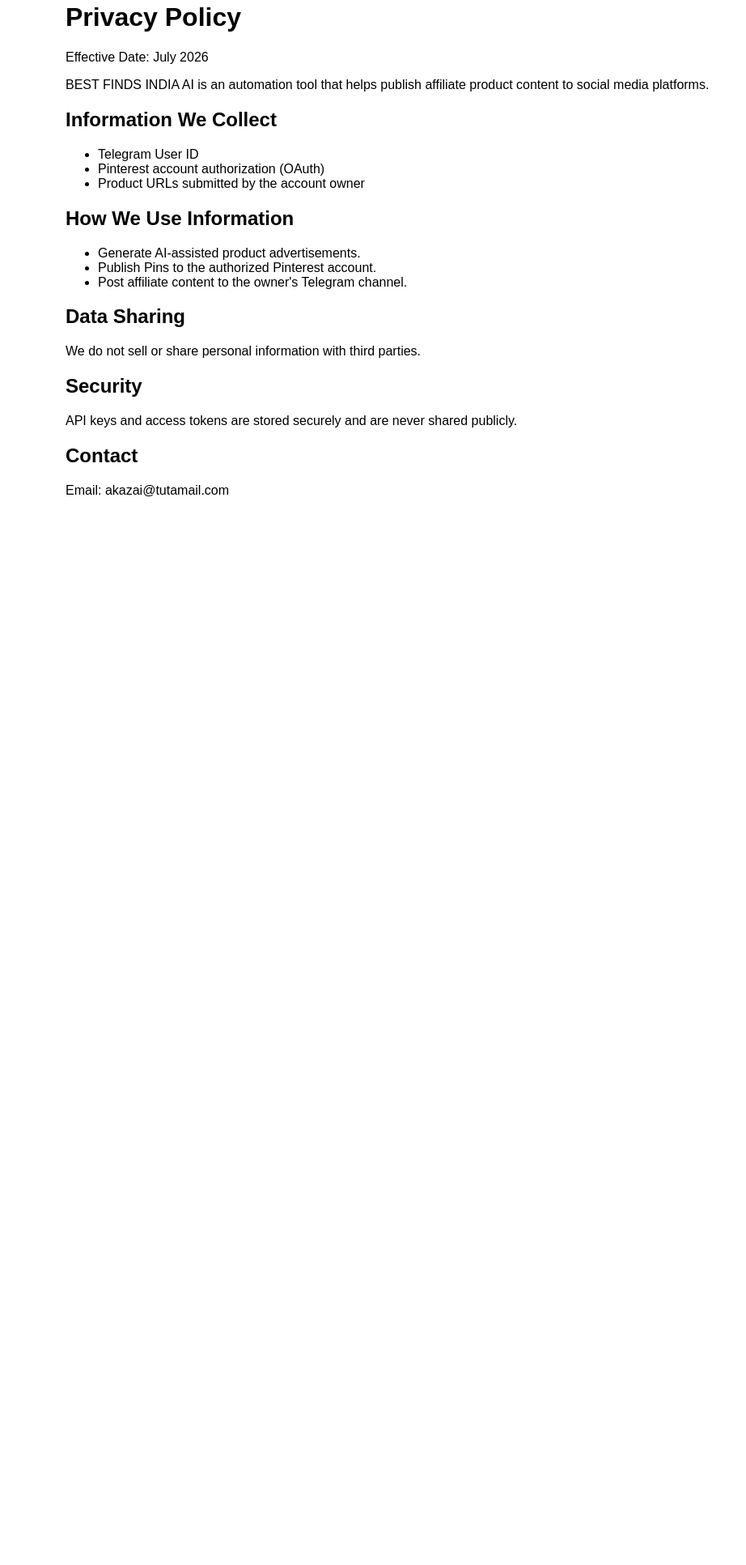
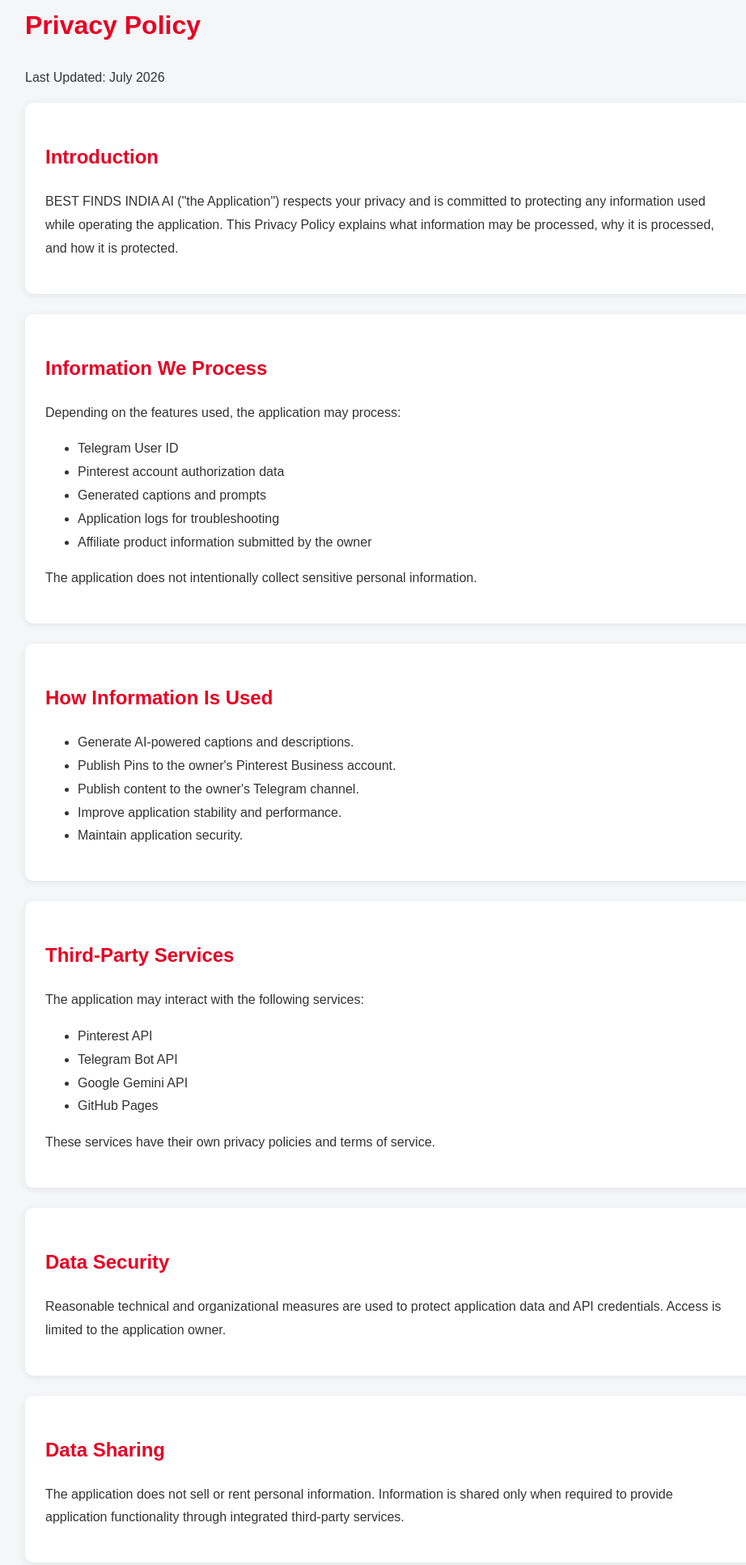
Before and after one commit to akazatec/best-finds-india-docs, a plain HTML site: page privacy.html in a window 1280 px wide. Shown: the part 58-1991 px from the top of the page at 81% size, without its empty margins (159-1081 px from the left). Before the commit the page ends 800 px from the top, so only its background shows below. Drawn offline with Linux system fonts and the light colour scheme.

Commit message:
Revise privacy policy layout and content
Updated the privacy policy to enhance clarity and organization, including changes to headings, sections, and styling.

```diff
--- a/privacy.html
+++ b/privacy.html
@@ -1,38 +1,229 @@
 <!DOCTYPE html>
-<html>
+<html lang="en">
 <head>
+
 <meta charset="UTF-8">
-<title>Privacy Policy - BEST FINDS INDIA AI</title>
+<meta name="viewport" content="width=device-width, initial-scale=1.0">
+
+<title>Privacy Policy | BEST FINDS INDIA AI</title>
+
+<style>
+
+body{
+font-family:Arial,Helvetica,sans-serif;
+background:#f4f6f8;
+color:#333;
+max-width:900px;
+margin:auto;
+padding:40px;
+line-height:1.8;
+}
+
+h1,h2{
+color:#E60023;
+}
+
+.section{
+background:#fff;
+padding:25px;
+margin-bottom:25px;
+border-radius:10px;
+box-shadow:0 2px 8px rgba(0,0,0,.08);
+}
+
+a{
+color:#E60023;
+text-decoration:none;
+}
+
+footer{
+text-align:center;
+margin-top:40px;
+font-size:14px;
+color:#666;
+}
+
+</style>
+
 </head>
-<body style="font-family:Arial;max-width:800px;margin:auto;padding:40px;">
+
+<body>
+
 <h1>Privacy Policy</h1>
 
-<p>Effective Date: July 2026</p>
+<p>
+Last Updated: July 2026
+</p>
 
-<p>BEST FINDS INDIA AI is an automation tool that helps publish affiliate product content to social media platforms.</p>
+<div class="section">
 
-<h2>Information We Collect</h2>
+<h2>Introduction</h2>
+
+<p>
+
+BEST FINDS INDIA AI ("the Application") respects your privacy and is committed to protecting any information used while operating the application.
+
+This Privacy Policy explains what information may be processed, why it is processed, and how it is protected.
+
+</p>
+
+</div>
+
+<div class="section">
+
+<h2>Information We Process</h2>
+
+<p>
+
+Depending on the features used, the application may process:
+
+</p>
+
 <ul>
+
 <li>Telegram User ID</li>
-<li>Pinterest account authorization (OAuth)</li>
-<li>Product URLs submitted by the account owner</li>
+
+<li>Pinterest account authorization data</li>
+
+<li>Generated captions and prompts</li>
+
+<li>Application logs for troubleshooting</li>
+
+<li>Affiliate product information submitted by the owner</li>
+
 </ul>
 
-<h2>How We Use Information</h2>
+<p>
+
+The application does not intentionally collect sensitive personal information.
+
+</p>
+
+</div>
+
+<div class="section">
+
+<h2>How Information Is Used</h2>
+
 <ul>
-<li>Generate AI-assisted product advertisements.</li>
-<li>Publish Pins to the authorized Pinterest account.</li>
-<li>Post affiliate content to the owner's Telegram channel.</li>
+
+<li>Generate AI-powered captions and descriptions.</li>
+
+<li>Publish Pins to the owner's Pinterest Business account.</li>
+
+<li>Publish content to the owner's Telegram channel.</li>
+
+<li>Improve application stability and performance.</li>
+
+<li>Maintain application security.</li>
+
 </ul>
 
+</div>
+
+<div class="section">
+
+<h2>Third-Party Services</h2>
+
+<p>
+
+The application may interact with the following services:
+
+</p>
+
+<ul>
+
+<li>Pinterest API</li>
+
+<li>Telegram Bot API</li>
+
+<li>Google Gemini API</li>
+
+<li>GitHub Pages</li>
+
+</ul>
+
+<p>
+
+These services have their own privacy policies and terms of service.
+
+</p>
+
+</div>
+
+<div class="section">
+
+<h2>Data Security</h2>
+
+<p>
+
+Reasonable technical and organizational measures are used to protect application data and API credentials.
+
+Access is limited to the application owner.
+
+</p>
+
+</div>
+
+<div class="section">
+
 <h2>Data Sharing</h2>
-<p>We do not sell or share personal information with third parties.</p>
 
-<h2>Security</h2>
-<p>API keys and access tokens are stored securely and are never shared publicly.</p>
+<p>
+
+The application does not sell or rent personal information.
+
+Information is shared only when required to provide application functionality through integrated third-party services.
+
+</p>
+
+</div>
+
+<div class="section">
+
+<h2>Policy Changes</h2>
+
+<p>
+
+This Privacy Policy may be updated periodically.
+
+Changes become effective immediately after publication on this page.
+
+</p>
+
+</div>
+
+<div class="section">
 
 <h2>Contact</h2>
-<p>Email: akazai@tutamail.com</p>
+
+<p>
+
+If you have questions regarding this Privacy Policy, contact:
+
+</p>
+
+<p>
+
+<strong>
+akazai@tutamail.com
+</strong>
+
+</p>
+
+</div>
+
+<p>
+
+<a href="index.html">← Back to Home</a>
+
+</p>
+
+<footer>
+
+© 2026 BEST FINDS INDIA AI. All Rights Reserved.
+
+</footer>
 
 </body>
 </html>
```
